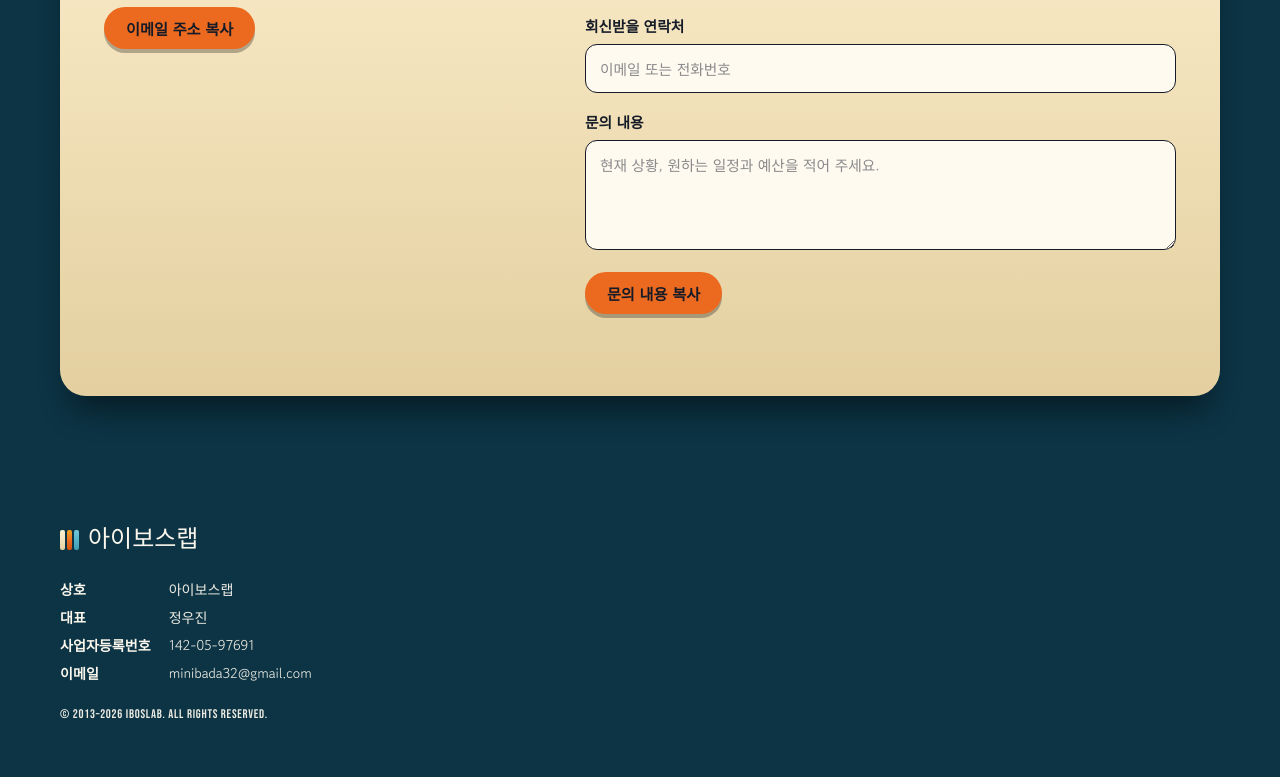
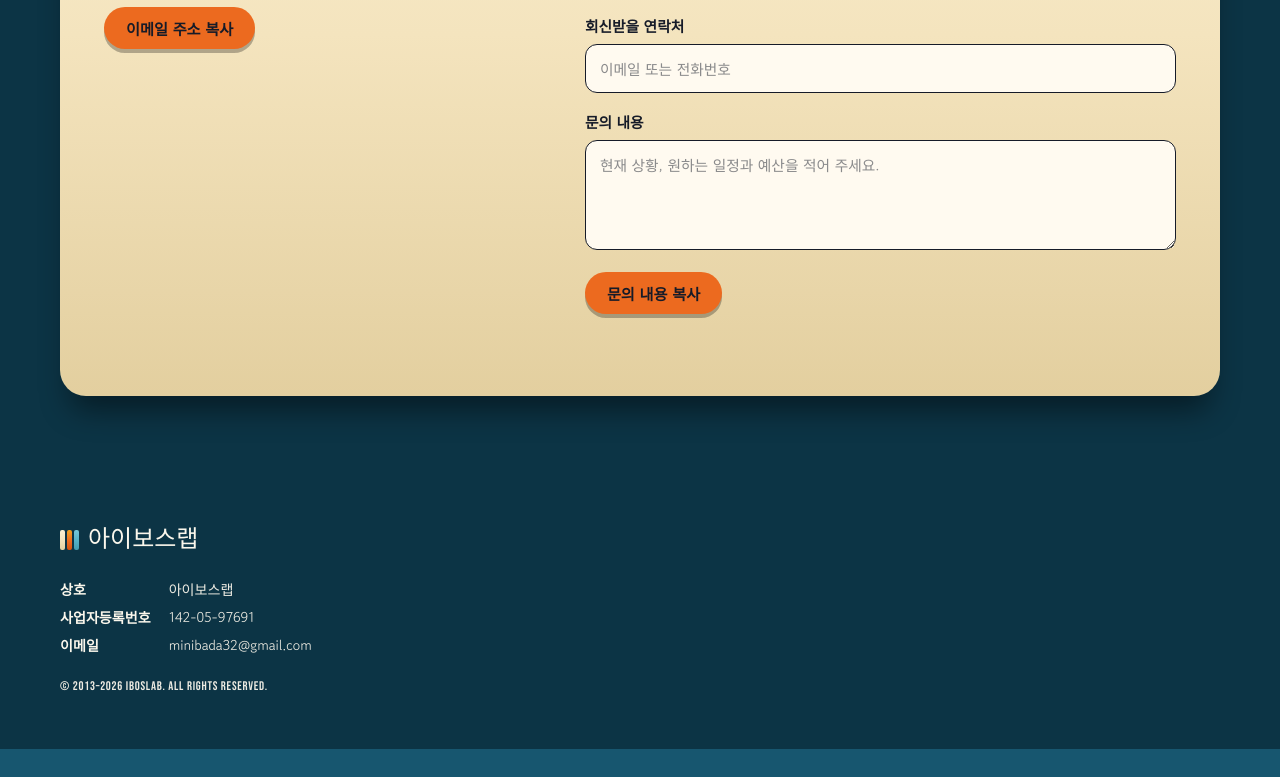
Before and after one commit to bobkim79/ibosslab, a plain HTML site: page index.html in a window 1280 px wide. Shown: the part 3248-4025 px from the top of the page. After the commit the page ends 3997 px from the top, so only its background shows below. Drawn offline with Linux system fonts and the light colour scheme.

Commit message:
Remove representative name from footer
Co-Authored-By: Claude Sonnet 5.5 <noreply@anthropic.com>
Claude-Session: https://claude.ai/code/session_01UrhKGjfsgNNPDPXo8DnkVW

```diff
--- a/index.html
+++ b/index.html
@@ -353,7 +353,6 @@ footer dd{margin:0;overflow-wrap:anywhere}
     <a class="logo" href="#home"><i><b class="c1"></b><b class="c2"></b><b class="c4"></b></i>아이보스랩</a>
     <dl>
       <dt>상호</dt><dd>아이보스랩</dd>
-      <dt>대표</dt><dd>정우진</dd>
       <dt>사업자등록번호</dt><dd>142-05-97691</dd>
       <dt>이메일</dt><dd>minibada32@gmail.com</dd>
     </dl>
```
